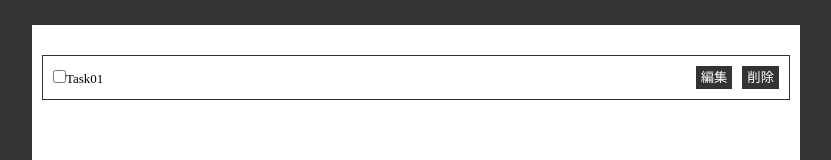
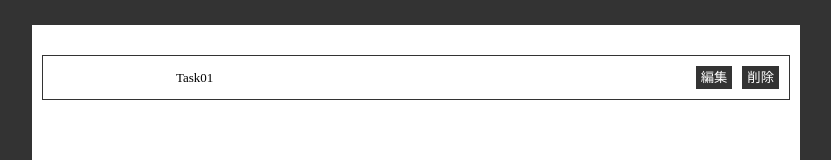
Before and after one commit to Yoshiyuki-Iwasaki/redux-toolkit-check, a React (Create React App) app: page / in a window 1280 px wide. Shown: the part 135-295 px from the top of the page, without its empty margins (224-1055 px from the left). Built offline with nearby package versions, Linux system fonts and the light colour scheme.

Commit message:
fix checkbox component.

```diff
--- a/src/components/atoms/checkbox/index.tsx
+++ b/src/components/atoms/checkbox/index.tsx
@@ -1,8 +1,8 @@
-import React from "react";
+import { FC } from "react";
 import { CheckboxType } from "./type";
 import Presenter from "./presenter";
 
-const Checkbox: React.FC<CheckboxType> = ({ onClick, done, title }) => {
+const Checkbox: FC<CheckboxType> = ({ onClick, done, title }) => {
   return <Presenter onClick={onClick} done={done} title={title} />;
 };
 
--- a/src/components/atoms/checkbox/presenter.tsx
+++ b/src/components/atoms/checkbox/presenter.tsx
@@ -1,11 +1,12 @@
-import React from "react";
+import { FC } from "react";
 import { CheckboxType } from "./type";
-import { Label, Input, Text } from "./style";
+import { Label, Text } from "./style";
+import Input from "../input";
 
-const Presenter: React.FC<CheckboxType> = ({ onClick, done, title }) => {
+const Presenter: FC<CheckboxType> = ({ onClick, done, title }) => {
   return (
     <Label>
-      <Input type="checkbox" onClick={onClick} defaultChecked={done} />
+      <Input type="checkbox" onClick={onClick} done={done} />
       <Text>{title}</Text>
     </Label>
   );
```
